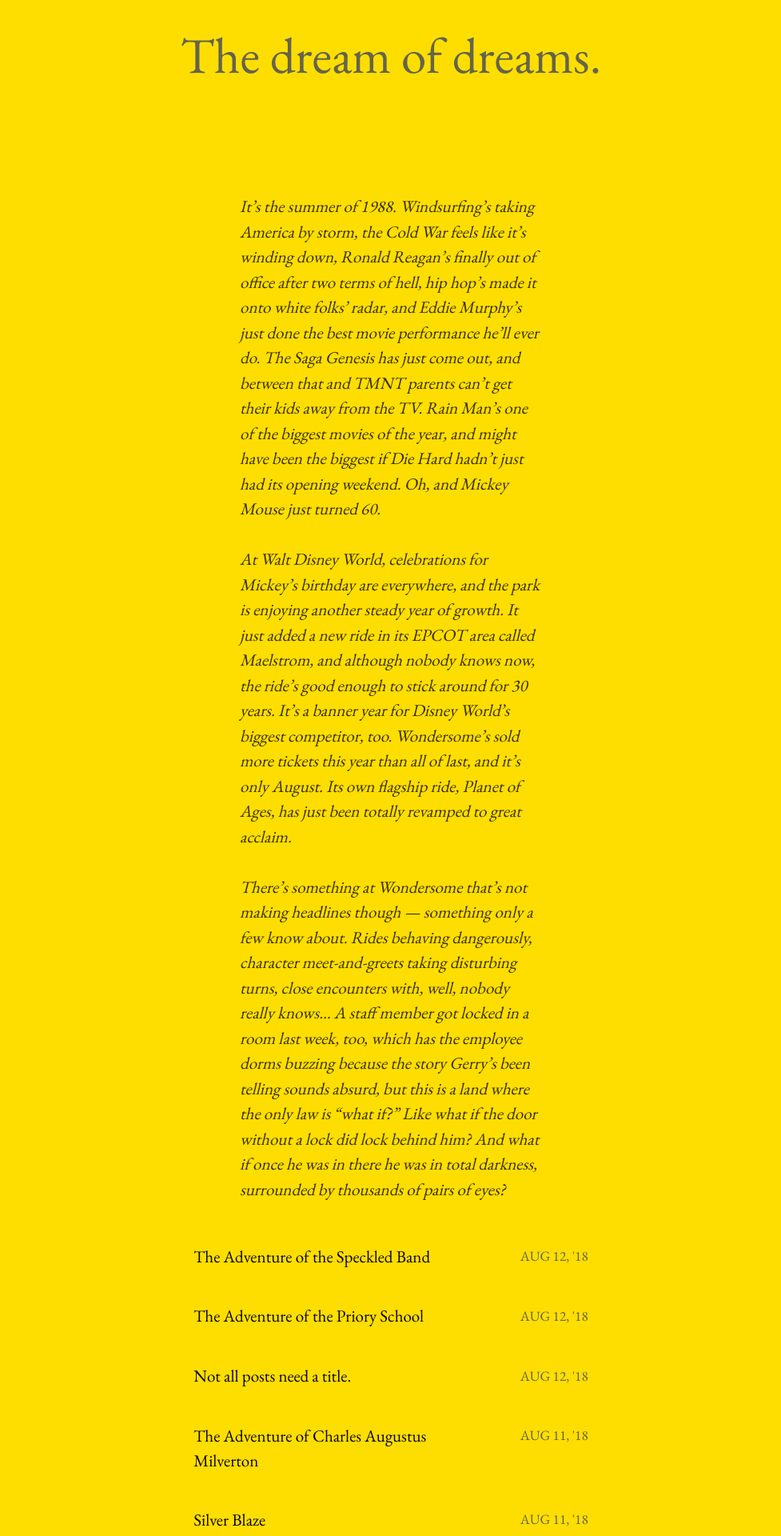
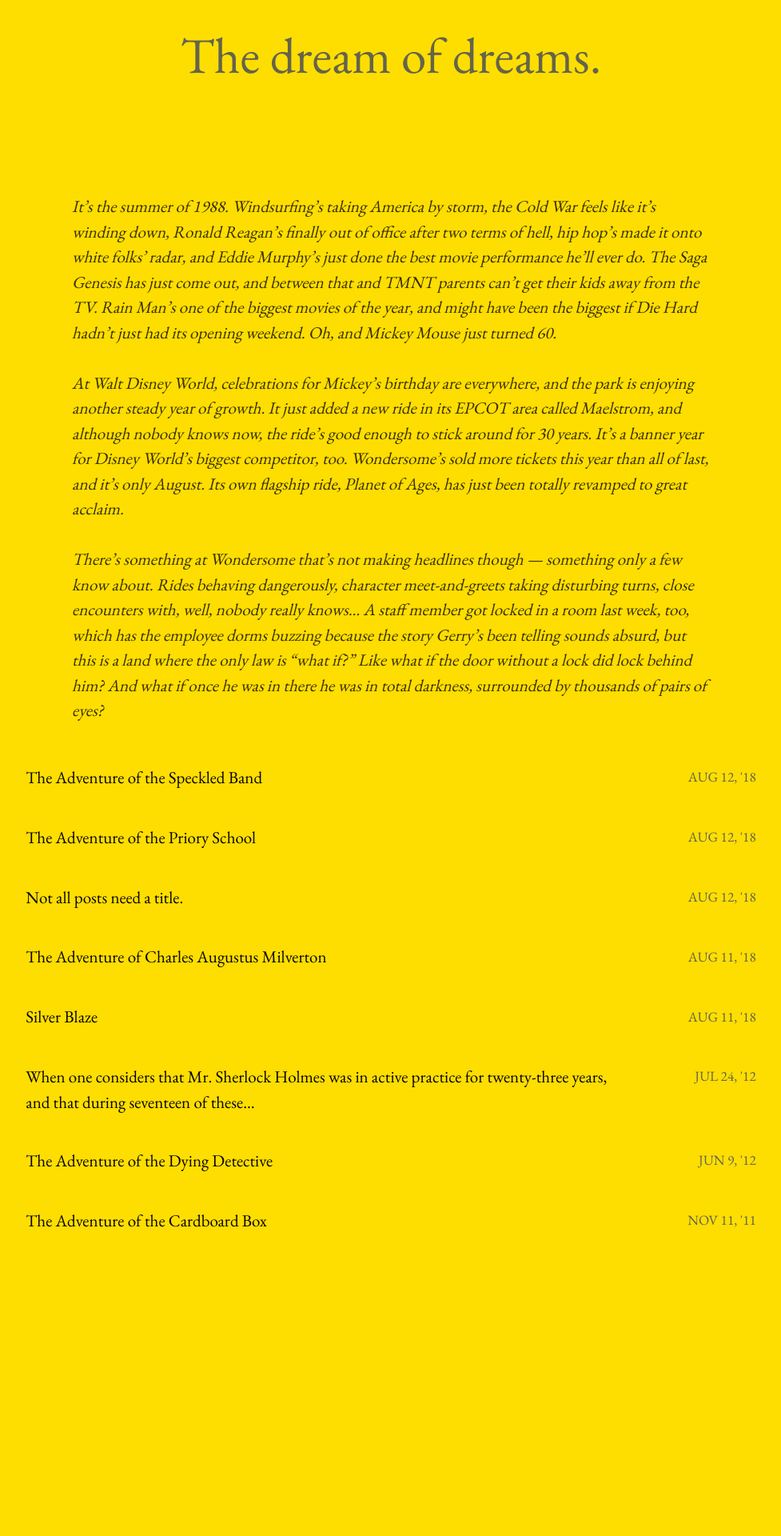
Before and after one commit to agowland/wondersome, a Jekyll site: the page built from index.html, in a window 1280 px wide. Shown: the part 339-2259 px from the top of the page at 80% size, without its empty margins (151-1128 px from the left). Built offline with Jekyll 4.4.1, drawn with Linux system fonts in a browser that asks for light colours; the list of posts is cut into pages by our own code; after the commit the page ends 1997 px from its top, so only the background shows below that.

Commit message:
changed home maxwidth from 24 to 44

```diff
--- a/_sass/_base.scss
+++ b/_sass/_base.scss
@@ -113,7 +113,7 @@ figcaption {
 }
 
 .home {
-  max-width: 24em;
+  max-width: 44em;
   margin: auto;
   padding: 4em 1em;
 }
```
